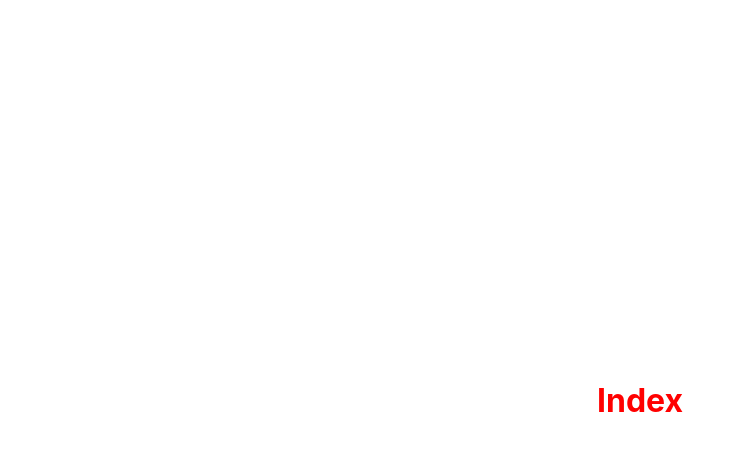
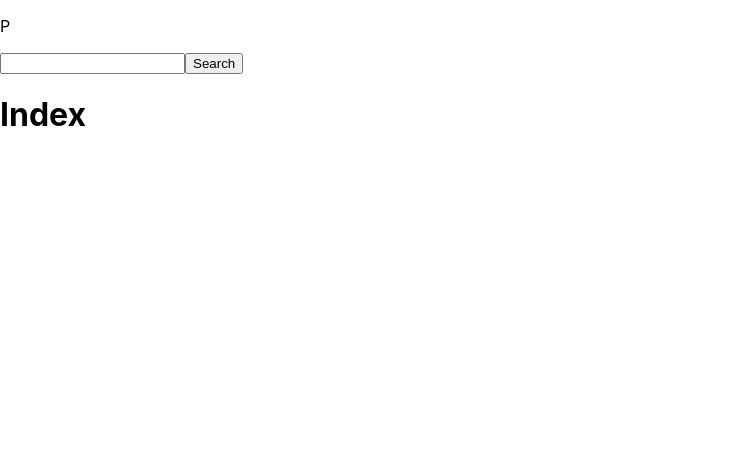
Before and after one commit to facuxfdz/Product-Hunt-with-Next.JS, a Next.js app: page / in a window 1280 px wide. Shown: the top 450 px of the page, without its empty margins (0-746 px from the left). Built offline with nearby package versions, Linux system fonts and the light colour scheme.

Commit message:
Header component created
Search component created

about-us route created

```diff
--- /dev/null
+++ b/components/UI/Search.js
@@ -0,0 +1,13 @@
+import React from 'react'
+
+const Search = () => {
+    return (
+        <form action="">
+            <input type="text"/>
+
+            <button type="submit">Search</button>
+        </form>
+    );
+}
+
+export default Search;
--- /dev/null
+++ b/components/layout/Header.js
@@ -0,0 +1,24 @@
+import React from 'react'
+import Search from '../UI/Search'
+
+const Header = () => {
+    return (
+        <header>
+            <div>
+                <div>
+                    <p>P</p>
+
+                    <Search />
+
+                    {/* Nav here */}
+                </div>
+
+                <div>
+                    {/* Admin menu */}
+                </div>
+            </div>
+        </header>
+    );
+}
+
+export default Header;
--- /dev/null
+++ b/components/layout/Layout.js
@@ -0,0 +1,17 @@
+import React from 'react'
+import Link from 'next/link'
+import Header from './Header'
+
+const Layour = props => {
+    return (
+        <>
+            <Header />
+
+            <main>
+                {props.children}
+            </main>
+        </>
+    );
+}
+
+export default Layour;
--- a/pages/index.js
+++ b/pages/index.js
@@ -1,13 +1,14 @@
 import styles from '../styles/Home.module.css'
 import styled from '@emotion/styled'
+import Layout from '../components/layout/Layout';
 
-const Head = styled.h1`
-  color: red;
-`
+
 export default function Home() {
   return (
-    <div className={styles.container}>
-      <Head>Index</Head>
+    <div>
+      <Layout>
+        <h1>Index</h1>
+      </Layout>
     </div>
   )
 }
```
Also changed, not shown: pages/about-us.js (added, +14 -0 lines).
